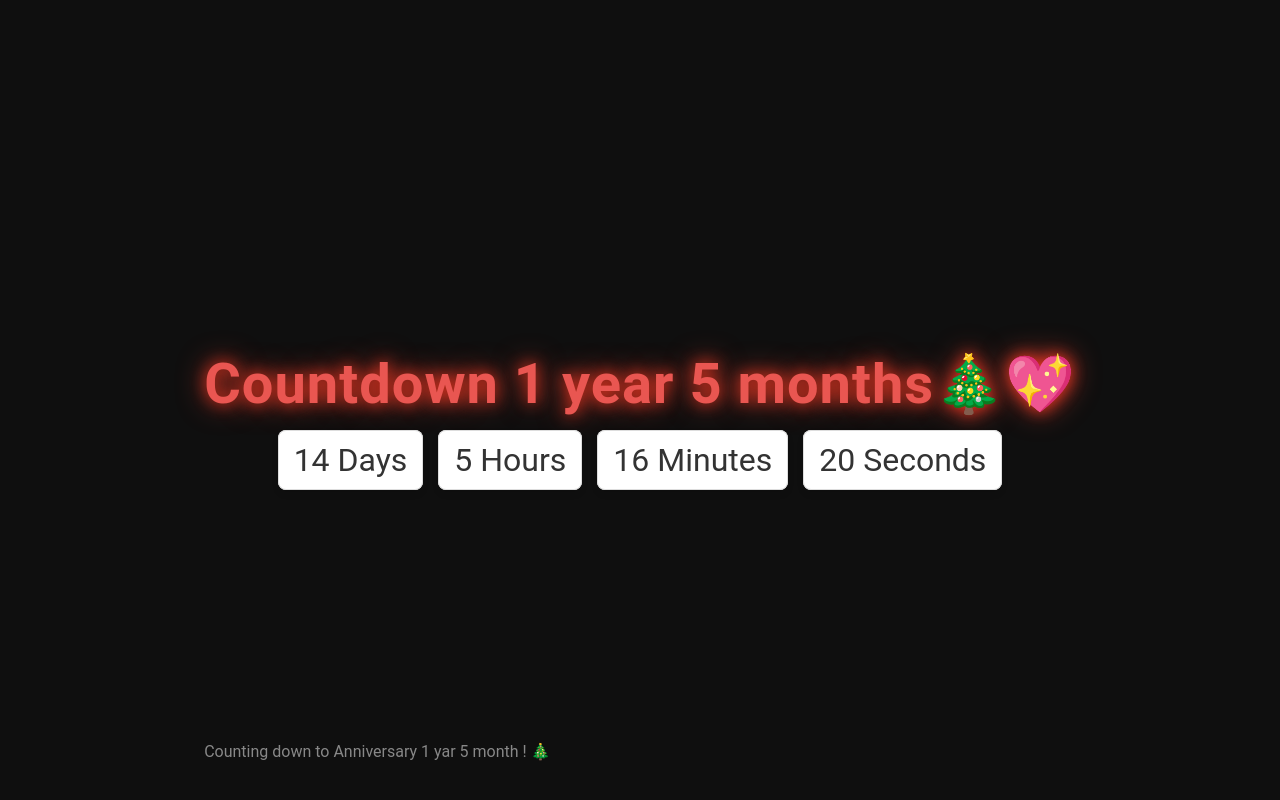
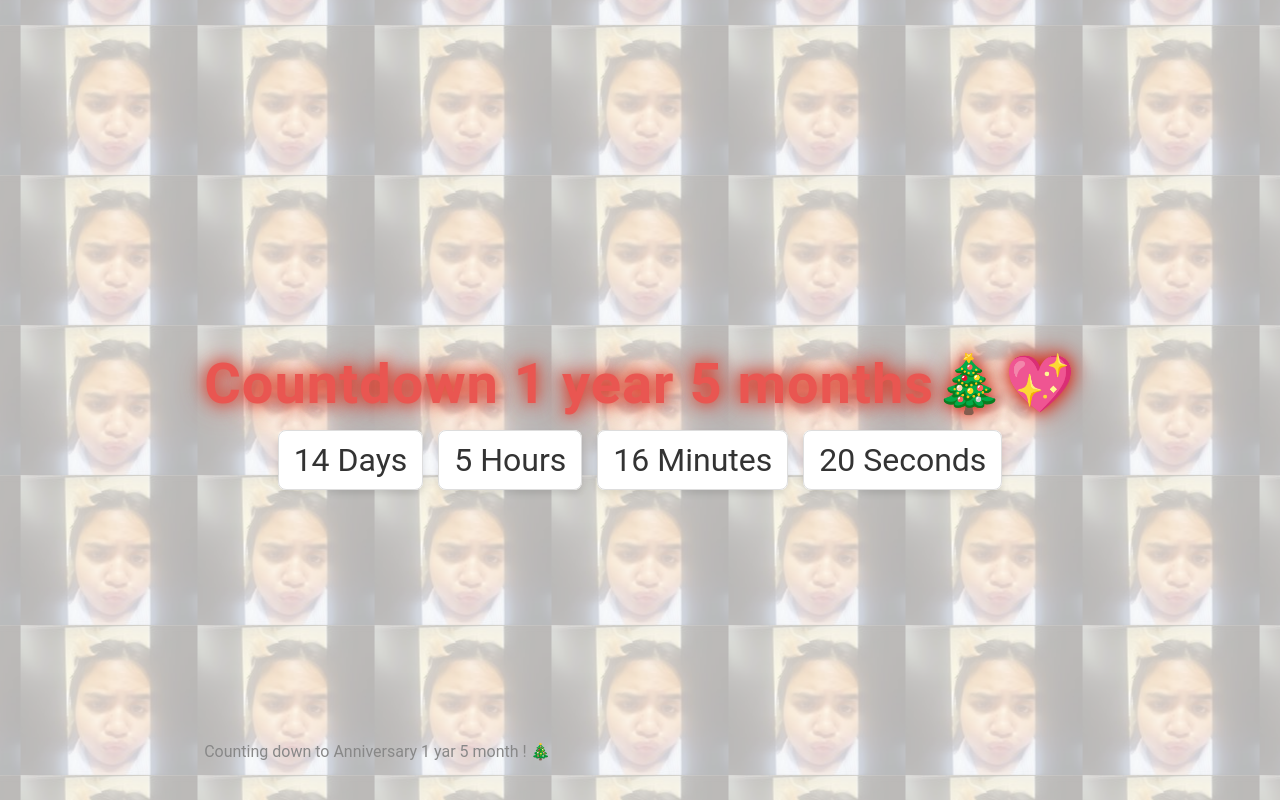
Before and after one commit to boatengine/an-count, a React (Vite) app: page / in a window 1280 px wide. Built offline with nearby package versions, Linux system fonts and the light colour scheme.

Commit message:
editbackground🌈

```diff
--- a/src/components/ChristmasCountdown.jsx
+++ b/src/components/ChristmasCountdown.jsx
@@ -1,6 +1,6 @@
 import { useState, useEffect } from "react";
 import "../App.css"; // Import the CSS file for styles
-
+import "./cs.module.css";
 const ChristmasCountdown = () => {
   const calculateTimeLeft = () => {
     const christmasDate = new Date("December 29, 2024 00:00:00").getTime();
--- /dev/null
+++ b/src/components/cs.module.css
@@ -0,0 +1,20 @@
+body {
+    position: relative; /* Necessary for positioning the pseudo-element */
+    margin: 0;
+    padding: 0;
+    background: none;
+}
+
+body::before {
+    content: '';
+    position: absolute;
+    top: 0;
+    left: 0;
+    width: 100%;
+    height: 100%;
+    background-image: url('../assets/cctv.jpg');
+    background-repeat: repeat;
+    background-position: center;
+    opacity: 0.3; /* Set transparency here */
+    z-index: -1; /* Place it behind the content */
+}
```
Also changed, not shown: src/assets/cctv.jpg (added), src/assets/ddb422fc-1313-499c-81a1-8e4548cfebee.jpeg (added).
